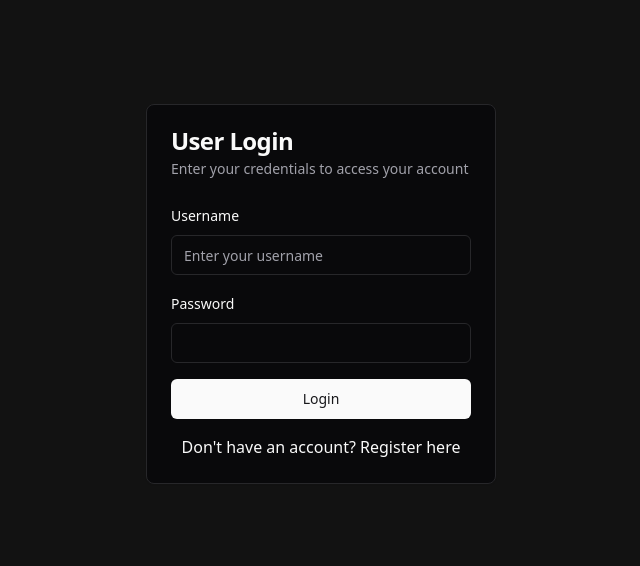
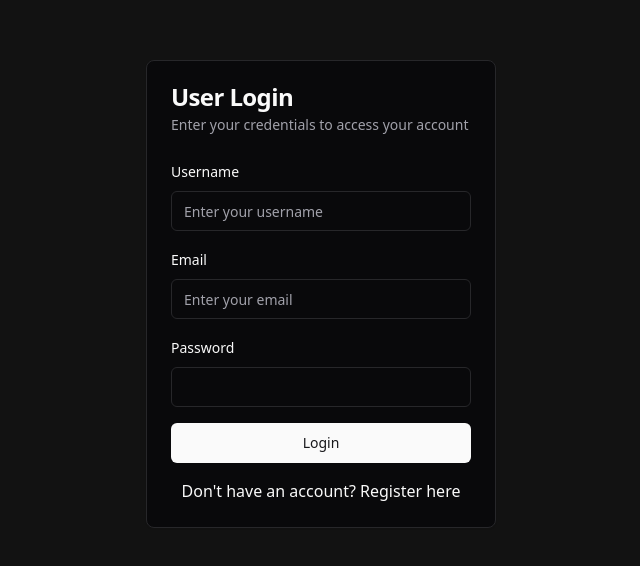
Before and after one commit to dheerajcl/Urban_Bus_Management, a Next.js app: page /user/login in a window 1280 px wide. Shown: the part 106-672 px from the top of the page, without its empty margins (319-959 px from the left). Built offline with nearby package versions, Linux system fonts and the light colour scheme.

Commit message:
User dashboard

```diff
--- a/app/user/dashboard/page.tsx
+++ b/app/user/dashboard/page.tsx
@@ -1,11 +1,14 @@
 'use client'
 
 import { useEffect, useState } from "react"
-import { useAuth } from "@/lib/auth"
+import { useRouter } from "next/navigation"
 import { Card, CardContent, CardDescription, CardHeader, CardTitle } from "@/components/ui/card"
 import { Table, TableBody, TableCell, TableHead, TableHeader, TableRow } from "@/components/ui/table"
 import { useToast } from "@/hooks/use-toast"
 import { Loader } from "lucide-react"
+
+// Import the userEmail variable
+import { userEmail } from "../login/page"
 
 type Booking = {
   id: number
@@ -19,18 +22,18 @@ type Booking = {
 export default function DashboardPage() {
   const [bookings, setBookings] = useState<Booking[]>([])
   const [loading, setLoading] = useState(true)
-  const { user, isLoggedIn } = useAuth()
   const { toast } = useToast()
+  const router = useRouter()
 
   useEffect(() => {
     const fetchBookings = async () => {
-      if (!isLoggedIn || !user?.email) {
+      if (!userEmail) {
         setLoading(false)
         return
       }
 
       try {
-        const response = await fetch(`/api/user/bookings?email=${encodeURIComponent(user.email)}`)
+        const response = await fetch(`/api/user/bookings?email=${encodeURIComponent(userEmail)}`)
         if (!response.ok) throw new Error('Failed to fetch bookings')
         const data = await response.json()
         setBookings(data)
@@ -47,7 +50,7 @@ export default function DashboardPage() {
     }
 
     fetchBookings()
-  }, [user, isLoggedIn, toast])
+  }, [toast])
 
   const formatPrice = (price: string | number | null): string => {
     if (price === null) return 'N/A'
@@ -55,12 +58,9 @@ export default function DashboardPage() {
     return isNaN(numPrice) ? 'N/A' : `₹${numPrice.toFixed(2)}`
   }
 
-  if (!isLoggedIn) {
-    return (
-      <div className="flex min-h-screen items-center justify-center bg-zinc-950 text-zinc-50">
-        <p className="text-xl">Please log in to view your dashboard.</p>
-      </div>
-    )
+  if (!userEmail) {
+    router.push('/user/login')
+    return null
   }
 
   if (loading) {
@@ -75,8 +75,8 @@ export default function DashboardPage() {
   return (
     <div className="flex min-h-screen bg-zinc-950 text-zinc-50">
       <div className="flex-1 ml-24 mr-24 p-8">
-        <h1 className="text-3xl font-bold mb-2">Welcome, {user?.username || 'User'}!</h1>
-        <p className="text-zinc-400 mb-8">Email: {user?.email}</p>
+        <h1 className="text-3xl font-bold mb-2">Welcome!</h1>
+        <p className="text-zinc-400 mb-8">Email: {userEmail}</p>
         <Card className="bg-zinc-900 border-zinc-800">
           <CardHeader>
             <CardTitle className="text-zinc-100">Your Bookings</CardTitle>
--- a/app/user/login/page.tsx
+++ b/app/user/login/page.tsx
@@ -9,8 +9,12 @@ import { Label } from "@/components/ui/label"
 import { Card, CardContent, CardDescription, CardHeader, CardTitle } from "@/components/ui/card"
 import { useAuth } from "@/lib/auth"
 
+// Create a variable to store the email
+export let userEmail: string | null = null
+
 export default function UserLoginPage() {
   const [username, setUsername] = useState("")
+  const [email, setEmail] = useState("")
   const [password, setPassword] = useState("")
   const [error, setError] = useState("")
   const [loading, setLoading] = useState(false)
@@ -25,7 +29,8 @@ export default function UserLoginPage() {
     try {
       const success = await login(username, password, false)
       if (success) {
-        router.push('/')
+        userEmail = email // Save the email to the variable
+        router.push('/user/dashboard')
       } else {
         setError("Invalid username or password")
       }
@@ -58,6 +63,17 @@ export default function UserLoginPage() {
               />
             </div>
             <div className="space-y-2">
+              <Label htmlFor="email">Email</Label>
+              <Input
+                id="email"
+                type="email"
+                placeholder="Enter your email"
+                value={email}
+                onChange={(e) => setEmail(e.target.value)}
+                required
+              />
+            </div>
+            <div className="space-y-2">
               <Label htmlFor="password">Password</Label>
               <Input
                 id="password"
```
